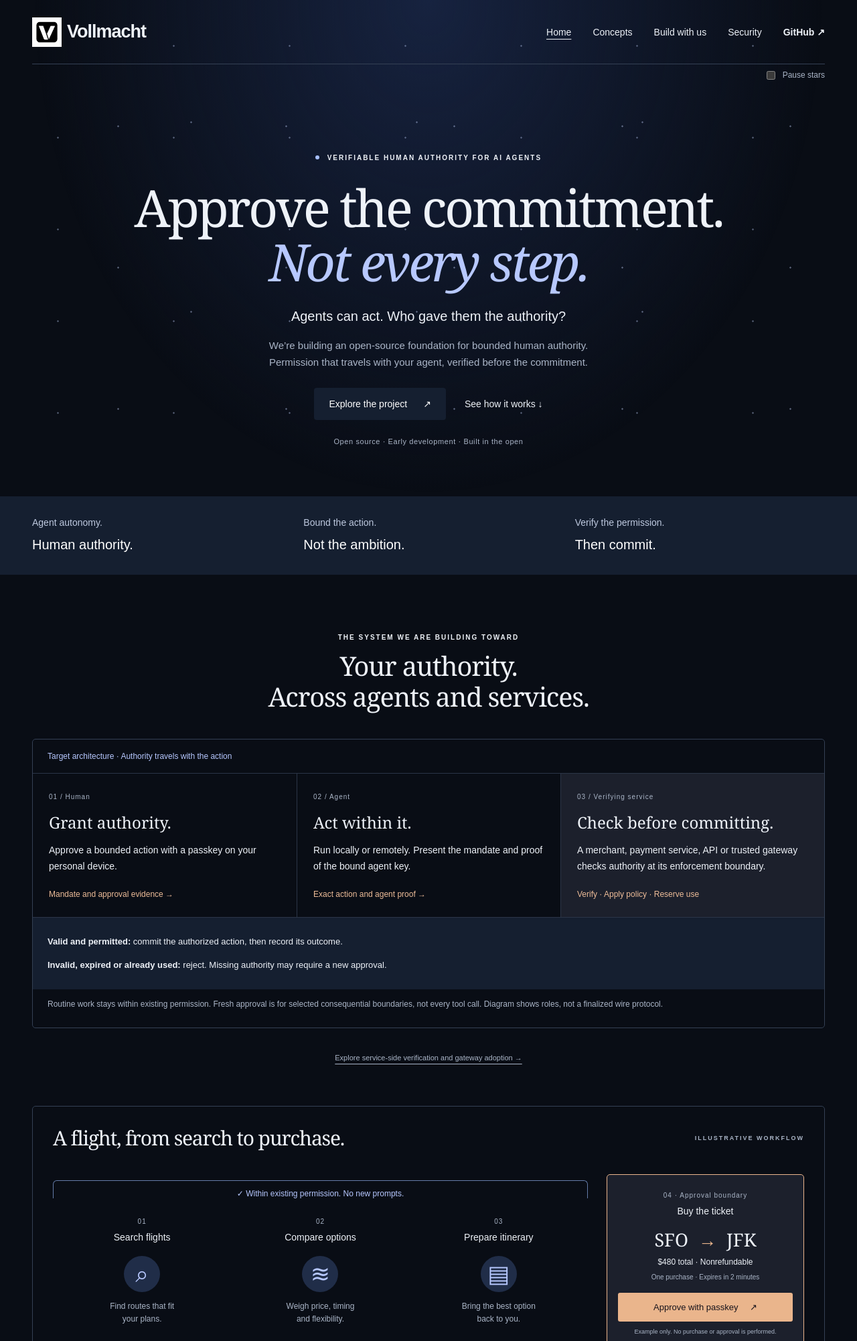
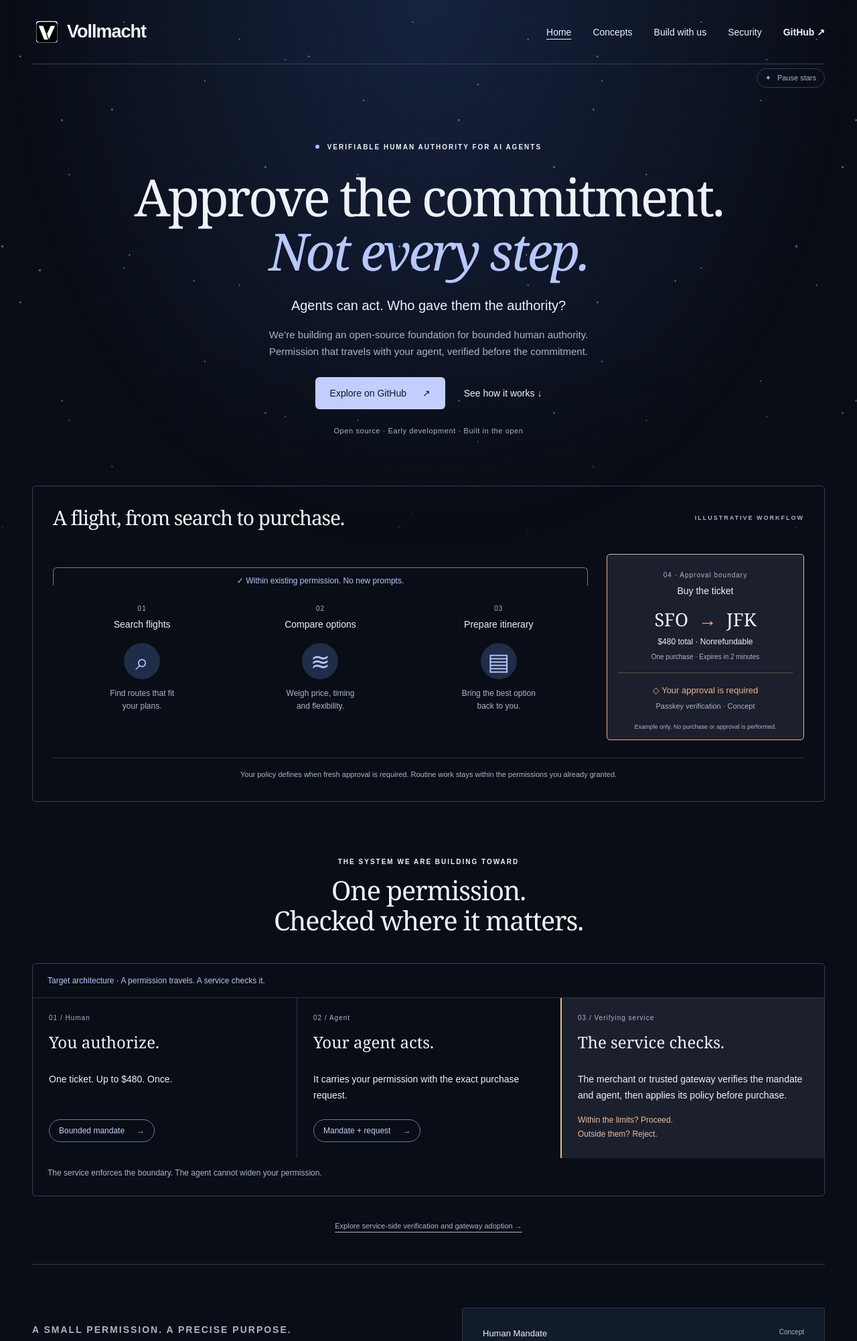
Before and after one commit to vollmachtio/vollmachtio.github.io, an Astro site: page / in a window 1280 px wide. Shown: the top 2002 px of the page at 67% size. Built offline with nearby package versions, Linux system fonts and the light colour scheme; Astro itself is replaced by a stand-in of ours.

Commit message:
Refine launch storytelling and visual hierarchy

```diff
--- a/public/style.css
+++ b/public/style.css
@@ -1,14 +1,17 @@
 :root { color-scheme: dark; font-family: Arial, Helvetica, sans-serif; color: #eef2f8; background: #090d15; }
 * { box-sizing: border-box; }
 body { margin: 0; isolation: isolate; }
-.starfield { position: fixed; inset: 0; z-index: -1; pointer-events: none; overflow: hidden; background: radial-gradient(ellipse at 50% 0, #172340 0, transparent 65%); }
-.starfield span { position: absolute; inset: 0; background-image: radial-gradient(circle, #c7d7ff 1px, transparent 1.5px); background-size: 173px 137px; opacity: .2; animation: twinkle 7s ease-in-out infinite alternate; }
-.starfield span:nth-child(2) { background-size: 251px 211px; background-position: 51px 83px; animation-delay: -4s; animation-duration: 11s; }
-.starfield span:nth-child(3) { background-size: 337px 283px; background-position: 117px 41px; animation-delay: -2s; animation-duration: 9s; }
+.starfield { position: absolute; inset: 0 0 auto; height: 850px; z-index: -1; pointer-events: none; overflow: hidden; background: radial-gradient(ellipse at 50% 0, #172340 0, transparent 70%); mask-image: linear-gradient(#000 60%, transparent); }
+.starfield span { position: absolute; inset: 0; background-image: radial-gradient(circle at 7% 23%, #c7d7ff 1px, transparent 2px), radial-gradient(circle at 83% 16%, #c7d7ff 1px, transparent 1.5px), radial-gradient(circle at 24% 71%, #c7d7ff 1px, transparent 1.5px), radial-gradient(circle at 92% 68%, #c7d7ff 1.5px, transparent 2px), radial-gradient(circle at 43% 9%, #c7d7ff 1px, transparent 1.5px); background-size: 431px 367px; opacity: .2; animation: twinkle 7s ease-in-out infinite alternate; }
+.starfield span:nth-child(2) { background-size: 593px 419px; background-position: 51px 83px; animation-delay: -4s; animation-duration: 11s; }
+.starfield span:nth-child(3) { background-size: 719px 533px; background-position: 117px 41px; animation-delay: -2s; animation-duration: 9s; }
 @keyframes twinkle { from { opacity: .12; } to { opacity: .42; } }
-.star-controls { display: flex; align-items: center; justify-content: flex-end; gap: 8px; min-height: 32px; }
-.star-toggle { accent-color: #b7c8ff; }
-.star-label { font-size: 12px; color: #aab5c7; cursor: pointer; padding-block: 8px; }
+.star-controls { display: flex; align-items: center; justify-content: flex-end; min-height: 40px; }
+.star-toggle { position: absolute; opacity: 0; width: 1px; height: 1px; }
+.star-label { font-size: 11px; color: #aab5c7; cursor: pointer; padding: 7px 12px; border: 1px solid #344054; border-radius: 20px; }
+.star-label span { margin-right: 6px; }
+.star-toggle:checked + .star-label { color: #eef2f8; background: #293958; }
+.star-toggle:focus-visible + .star-label { outline: 2px solid #b7c8ff; outline-offset: 4px; }
 .star-toggle:checked ~ .starfield span { animation-play-state: paused; }
 .star-toggle:focus-visible { outline: 2px solid #b7c8ff; outline-offset: 4px; }
 @media (prefers-reduced-motion: reduce) {
@@ -20,21 +23,16 @@ a:focus-visible { outline: 3px solid #eab58c; outline-offset: 6px; border-radius
 .wrap { width: min(1200px, calc(100% - 96px)); margin-inline: auto; }
 .masthead { display: flex; align-items: center; justify-content: space-between; min-height: 96px; border-bottom: 1px solid #344054; gap: 24px; }
 .brand { display: inline-flex; align-items: center; gap: 8px; font-size: 27px; font-weight: 700; letter-spacing: -1px; text-decoration: none; }
-.brand img { object-fit: contain; }
+.brand img { object-fit: contain; clip-path: inset(6px round 4px); }
 nav { display: flex; gap: 32px; font-size: 14px; }
 nav a { text-decoration: none; }
 nav a:hover, .text-link:hover { text-decoration: underline; }
 nav a[aria-current="page"] { text-decoration: underline; text-underline-offset: 5px; }
 nav[aria-label="Main navigation"] { flex-wrap: wrap; row-gap: 14px; }
-.hero { text-align: center; padding-block: 72px 60px; }
-.hero { padding-block: 90px 76px; }
+.hero { text-align: center; padding-block: 66px 76px; }
 .hero h1 { font-size: clamp(40px, 6vw, 82px); }
 .hero-status { margin: 26px 0 0; font-size: 11px; letter-spacing: .6px; color: #aab5c7; }
 .nav-project { font-weight: 700; }
-.principle-band { background: #151f30; color: #eef2f8; margin-bottom: 64px; }
-.principle-band .wrap { display: grid; grid-template-columns: repeat(3, minmax(0, 1fr)); gap: 32px; padding-block: 26px; }
-.principle-band p { font-size: 14px; line-height: 1.9; color: #bec9df; margin: 0; }
-.principle-band strong { font-weight: 400; font-size: 20px; color: #fff; }
 .project-actions { justify-content: flex-start; flex-wrap: wrap; }
 .eyebrow { font-size: 10px; line-height: 1.6; font-weight: 600; letter-spacing: 2px; text-transform: uppercase; }
 .status-dot { display: inline-block; width: 6px; height: 6px; margin: 0 7px 1px 0; border-radius: 50%; background: #a6bfff; }
@@ -44,8 +42,8 @@ h1 em { font-weight: 400; color: #b7c8ff; }
 .intro { font-size: 20px; line-height: 1.6; margin: 0; }
 .hero-detail { font-size: 15px; line-height: 1.65; color: #aab5c7; margin: 16px 0 26px; }
 .actions { display: flex; justify-content: center; align-items: center; gap: 28px; }
-.button { display: inline-flex; gap: 24px; text-decoration: none; padding: 16px 22px; background: #151f30; color: #fff; border-radius: 4px; font-size: 14px; }
-.button:hover { background: #293958; }
+.button { display: inline-flex; gap: 24px; text-decoration: none; padding: 16px 22px; background: #c3ceff; color: #101629; border-radius: 6px; font-size: 14px; }
+.button:hover { background: #dce3ff; }
 .text-link { font-size: 14px; text-decoration: none; }
 .mobile-break { display: none; }
 .workflow { border: 1px solid #344054; border-radius: 5px; padding: 30px; scroll-margin-top: 24px; }
@@ -66,8 +64,8 @@ h2 { font-size: clamp(30px, 3.1vw, 42px); line-height: 1.15; letter-spacing: -1.
 .route span { color: #eab58c; margin-inline: 8px; }
 .fare { font-size: 12px; margin: 8px 0; }
 .scope { font-size: 10px; color: #aab5c7; }
-.approval-example { background: #eab58c; color: #17131b; font-size: 13px; border-radius: 3px; padding: 14px 8px; margin-top: 18px; }
-.approval-example span { margin-left: 14px; }
+.approval-example { color: #eab58c; font-size: 13px; border-top: 1px solid #685342; padding: 14px 8px 0; margin-top: 18px; line-height: 1.8; }
+.approval-example small { color: #aab5c7; font-size: 11px; }
 .example-note { color: #aab5c7; font-size: 9px; line-height: 1.5; margin-bottom: 0; }
 .workflow-note { margin: 26px 0 0; padding-top: 16px; border-top: 1px solid #2b3547; color: #aab5c7; text-align: center; font-size: 11px; line-height: 1.6; }
 .examples { padding-block: 72px 52px; }
@@ -98,7 +96,12 @@ footer { display: flex; justify-content: space-between; align-items: center; gap
 .skip:focus { transform: none; }
 .sr-only { position: absolute; width: 1px; height: 1px; padding: 0; margin: -1px; overflow: hidden; clip-path: inset(50%); white-space: nowrap; border: 0; }
 .docs-shell { display: grid; grid-template-columns: 180px minmax(0, 1fr); gap: 56px; padding-block: 48px 72px; }
-.vision { padding-block: 12px 52px; }
+.vision { padding-block: 72px 36px; }
+.mandate-token { display: inline-flex; align-items: center; gap: 18px; border: 1px solid #647ba9; border-radius: 24px; padding: 9px 14px; color: #c3ceff; font-size: 12px; }
+.verification-boundary { display: block; color: #edbc98; font-size: 12px; line-height: 1.8; }
+.simple-flow .verifying-role { border-left: 2px solid #eab58c; }
+.simple-flow .authority-roles li { display: flex; flex-direction: column; align-items: flex-start; }
+.simple-flow .authority-roles p { flex: 1; }
 .authority-flow { margin: 24px 0; border: 1px solid #344054; border-radius: 5px; overflow: hidden; }
 .authority-flow figcaption { padding: 18px 22px; border-bottom: 1px solid #2b3547; font-size: 12px; color: #b7c8ff; }
 .authority-roles { list-style: none; display: grid; grid-template-columns: repeat(3, minmax(0, 1fr)); padding: 0; margin: 0; }
@@ -134,8 +137,8 @@ footer { display: flex; justify-content: space-between; align-items: center; gap
   .example-grid article + article { padding-left: 22px; }
 }
 @media (max-width: 680px) {
-  .principle-band .wrap { grid-template-columns: 1fr; gap: 22px; }
-  .principle-band { margin-bottom: 38px; }
+  .simple-flow .verifying-role { border-left: 0; border-top: 2px solid #eab58c; }
+  .mandate-token span { display: inline-block; transform: rotate(90deg); }
   .authority-roles { grid-template-columns: 1fr; }
   .authority-roles li + li { border-left: 0; border-top: 1px solid #2b3547; }
   .docs-shell { grid-template-columns: 1fr; gap: 28px; padding-top: 26px; }
--- a/src/components/AuthorityFlow.astro
+++ b/src/components/AuthorityFlow.astro
@@ -1,3 +1,17 @@
+---
+const { simple = false } = Astro.props;
+---
+{simple ? (
+<figure class="authority-flow simple-flow" aria-label="Human authority flows through an agent to a verifying service">
+  <figcaption>Target architecture · A permission travels. A service checks it.</figcaption>
+  <ol class="authority-roles">
+    <li><span class="category">01 / Human</span><h3>You authorize.</h3><p>One ticket. Up to $480. Once.</p><span class="mandate-token">Bounded mandate <span aria-hidden="true">→</span></span></li>
+    <li><span class="category">02 / Agent</span><h3>Your agent acts.</h3><p>It carries your permission with the exact purchase request.</p><span class="mandate-token">Mandate + request <span aria-hidden="true">→</span></span></li>
+    <li class="verifying-role"><span class="category">03 / Verifying service</span><h3>The service checks.</h3><p>The merchant or trusted gateway verifies the mandate and agent, then applies its policy before purchase.</p><span class="verification-boundary">Within the limits? Proceed.<br>Outside them? Reject.</span></li>
+  </ol>
+  <p class="flow-caption">The service enforces the boundary. The agent cannot widen your permission.</p>
+</figure>
+) : (
 <figure class="authority-flow" aria-label="Human authority flows through an agent to a verifying service">
   <figcaption>Target architecture · Authority travels with the action</figcaption>
   <ol class="authority-roles">
@@ -26,3 +40,4 @@
   </div>
   <p class="flow-caption">Routine work stays within existing permission. Fresh approval is for selected consequential boundaries, not every tool call. Diagram shows roles, not a finalized wire protocol.</p>
 </figure>
+)}
--- a/src/layouts/Site.astro
+++ b/src/layouts/Site.astro
@@ -25,11 +25,11 @@ const { title = 'Keep authority human', description = 'Verifiable, bounded human
 <a href="/concepts/">Concepts</a><a href="/quickstart/">Build with us</a><a href="/security/">Security</a><a class="nav-project" href="https://github.com/vollmachtio/vollmacht">GitHub <span aria-hidden="true">↗</span></a>
 </nav>
 </header>
-<div class="star-controls wrap" role="region" aria-label="Background animation">
+{Astro.url.pathname === '/' && <div class="star-controls wrap" role="region" aria-label="Background animation">
 <input class="star-toggle" id="pause-stars" type="checkbox" aria-label="Pause stars" />
-<label class="star-label" for="pause-stars">Pause stars</label>
+<label class="star-label" for="pause-stars"><span aria-hidden="true">✦</span> Pause stars</label>
 <div class="starfield" aria-hidden="true"><span></span><span></span><span></span></div>
-</div>
+</div>}
 <slot />
 <footer class="wrap"><span class="footer-brand">Vollmacht</span><span>Verifiable human authority for AI agents.</span><a href="/standards/">Standards</a><a href="#main">Back to top ↑</a></footer>
 </body>
--- a/src/pages/index.astro
+++ b/src/pages/index.astro
@@ -9,16 +9,8 @@ import AuthorityFlow from "../components/AuthorityFlow.astro";
       <h1 id="headline">Approve the commitment.<br><em>Not every step.</em></h1>
       <p class="intro">Agents can act. Who gave them the authority?</p>
       <p class="hero-detail">We’re building an open-source foundation for bounded human authority.<br>Permission that travels with your agent, verified before the commitment.</p>
-      <div class="actions"><a class="button" href="https://github.com/vollmachtio/vollmacht">Explore the project <span aria-hidden="true">↗</span></a><a class="text-link" href="#how-it-works">See how it works <span aria-hidden="true">↓</span></a></div>
+      <div class="actions"><a class="button" href="https://github.com/vollmachtio/vollmacht">Explore on GitHub <span aria-hidden="true">↗</span></a><a class="text-link" href="#how-it-works">See how it works <span aria-hidden="true">↓</span></a></div>
       <p class="hero-status">Open source · Early development · Built in the open</p>
-    </section>
-    <section class="principle-band" aria-label="Design principles">
-      <div class="wrap"><p>Agent autonomy.<br><strong>Human authority.</strong></p><p>Bound the action.<br><strong>Not the ambition.</strong></p><p>Verify the permission.<br><strong>Then commit.</strong></p></div>
-    </section>
-    <section class="vision wrap" aria-labelledby="vision-title">
-      <div class="section-heading"><p class="eyebrow">The system we are building toward</p><h2 id="vision-title">Your authority.<br>Across agents and services.</h2></div>
-      <AuthorityFlow />
-      <p class="caption"><a href="/architecture/">Explore service-side verification and gateway adoption →</a></p>
     </section>
     <section class="workflow wrap" id="how-it-works" aria-labelledby="flight-title">
       <div class="section-top"><h2 id="flight-title">A flight, from search to purchase.</h2><span class="eyebrow">Illustrative workflow</span></div>
@@ -35,25 +27,22 @@ import AuthorityFlow from "../components/AuthorityFlow.astro";
           <span class="step-number">04 · Approval boundary</span><h3>Buy the ticket</h3>
           <p class="route">SFO <span aria-hidden="true">→</span><span class="sr-only">to</span> JFK</p>
           <p class="fare">$480 total · Nonrefundable</p><p class="scope">One purchase · Expires in 2 minutes</p>
-          <div class="approval-example">Approve with passkey <span aria-hidden="true">↗</span></div>
+          <p class="approval-example"><span aria-hidden="true">◇</span> Your approval is required<br><small>Passkey verification · Concept</small></p>
           <p class="example-note">Example only. No purchase or approval is performed.</p>
         </div>
       </div>
       <p class="workflow-note">Your policy defines when fresh approval is required. Routine work stays within the permissions you already granted.</p>
     </section>
-    <section class="examples wrap" aria-labelledby="examples-title">
-      <div class="section-heading"><p class="eyebrow">The same idea, beyond travel</p><h2 id="examples-title">Autonomy with a clear boundary.</h2></div>
-      <div class="example-grid">
-        <article><span class="category">01 / Engineering</span><h3>Ship code.</h3><p>Let an agent read code, run tests and prepare a pull request within its assigned scope.</p><p class="boundary"><span aria-hidden="true">↳</span> Ask before a protected merge.</p></article>
-        <article><span class="category">02 / Data</span><h3>Keep what matters.</h3><p>Let an agent inspect and organize permitted data. Set a separate boundary for irreversible changes.</p><p class="boundary"><span aria-hidden="true">↳</span> Ask before permanent deletion.</p></article>
-        <article><span class="category">03 / Spending</span><h3>Choose, then commit.</h3><p>Let an agent research and compare. Reserve approval for a purchase outside its existing authority.</p><p class="boundary"><span aria-hidden="true">↳</span> Ask before a financial commitment.</p></article>
-      </div>
-      <p class="caption">Illustrative integrations in the target design. Each service applies its own policy; existing authority determines whether fresh approval is needed.</p>
+    <section class="vision wrap" aria-labelledby="vision-title">
+      <div class="section-heading"><p class="eyebrow">The system we are building toward</p><h2 id="vision-title">One permission.<br>Checked where it matters.</h2></div>
+      <AuthorityFlow simple />
+      <p class="caption"><a href="/architecture/">Explore service-side verification and gateway adoption →</a></p>
     </section>
     <section class="concept wrap" aria-labelledby="mandate-title">
       <div><p class="eyebrow">A small permission. A precise purpose.</p><h2 id="mandate-title">A mandate,<br>not a blank check.</h2><p>In the Vollmacht design, a Human Mandate binds an agent to a specific action, resource and set of limits. The receiving service or trusted gateway checks that authority before committing the action.</p><p>Vollmacht is German for authority to act on someone else’s behalf. That is the idea: delegated authority, not unrestricted access.</p></div>
       <div class="receipt"><div class="receipt-title">Human Mandate <span>Concept</span></div><dl><div><dt>Agent</dt><dd>Your travel assistant</dd></div><div><dt>Action</dt><dd>Purchase selected ticket</dd></div><div><dt>Resource</dt><dd>Exact reviewed itinerary</dd></div><div><dt>Limit</dt><dd>$480 total · Once</dd></div><div><dt>Validity</dt><dd>2 minutes</dd></div></dl><p>A different itinerary or higher price falls outside this permission.</p></div>
     </section>
+    <p class="caption wrap">Beyond travel: protected merges, permanent deletion, and financial commitments.<br>Illustrative integrations in the target design. Each service applies its own policy.</p>
     <section class="security wrap" id="security" aria-labelledby="security-title">
       <div class="section-heading"><p class="eyebrow">Designed for meaningful oversight</p><h2 id="security-title">Less interruption.<br>More intentional approval.</h2></div>
       <div class="security-grid"><article><h3>No prompt for every step.</h3><p>Repeated prompts invite reflexive approval. The goal is to ask at selected consequential boundaries, not turn every tool call into a biometric ceremony.</p></article><article><h3>Your biometrics stay local.</h3><p>Passkeys use Touch ID or another supported verification method. Vollmacht does not need your fingerprint. User verification is not proof of humanity or proof that you understood a request.</p></article><article><h3>Enforcement matters.</h3><p>A mandate only helps when consequential actions pass through a trusted enforcement layer. It cannot stop an agent that can bypass that layer with its own credentials.</p></article></div>
```
Also changed, not shown: tests/browser/site.spec.mjs (+12 -0 lines).
